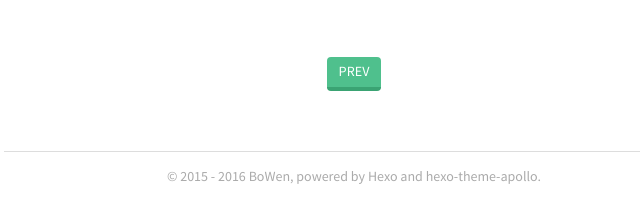
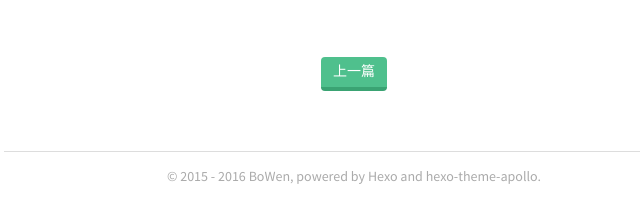
Before and after one commit to sdj0001/sdj0001.github.io, a plain HTML site: page 2016/10/13/hello-world/index.html in a window 1280 px wide. Shown: the part 1024-1247 px from the top of the page, 286-926 px from the left. Drawn offline with nearby package versions, Linux system fonts and the light colour scheme; some packages are replaced by stand-ins of ours.

Commit message:
Site updated: 2016-10-13 15:39:30

```diff
--- a/2016/10/13/hello-world/index.html
+++ b/2016/10/13/hello-world/index.html
@@ -7,4 +7,4 @@
 <p>More info: <a href="https://hexo.io/docs/generating.html" target="_blank" rel="external">Generating</a></p>
 <h3 id="Deploy-to-remote-sites"><a href="#Deploy-to-remote-sites" class="headerlink" title="Deploy to remote sites"></a>Deploy to remote sites</h3><figure class="highlight bash"><table><tr><td class="gutter"><pre><div class="line">1</div></pre></td><td class="code"><pre><div class="line">$ hexo deploy</div></pre></td></tr></table></figure>
 <p>More info: <a href="https://hexo.io/docs/deployment.html" target="_blank" rel="external">Deployment</a></p>
-</div></article></div></section><footer><div class="paginator"><a href="/2016/10/13/test/" class="prev">PREV</a></div><div class="copyright"><p>© 2015 - 2016 <a href="http://yoursite.com">BoWen</a>, powered by <a href="https://hexo.io/" target="_blank">Hexo</a> and <a href="https://github.com/pinggod/hexo-theme-apollo" target="_blank">hexo-theme-apollo</a>.</p></div></footer></div><script async src="//cdn.bootcss.com/mathjax/2.6.1/MathJax.js?config=TeX-MML-AM_CHTML"></script><script>(function(b,o,i,l,e,r){b.GoogleAnalyticsObject=l;b[l]||(b[l]=function(){(b[l].q=b[l].q||[]).push(arguments)});b[l].l=+new Date;e=o.createElement(i);r=o.getElementsByTagName(i)[0];e.src='//www.google-analytics.com/analytics.js';r.parentNode.insertBefore(e,r)}(window,document,'script','ga'));ga('create',"UA-65933410-1",'auto');ga('send','pageview');</script></body></html>
+</div></article></div></section><footer><div class="paginator"><a href="/2016/10/13/test/" class="prev">上一篇</a></div><div class="copyright"><p>© 2015 - 2016 <a href="http://yoursite.com">BoWen</a>, powered by <a href="https://hexo.io/" target="_blank">Hexo</a> and <a href="https://github.com/pinggod/hexo-theme-apollo" target="_blank">hexo-theme-apollo</a>.</p></div></footer></div><script async src="//cdn.bootcss.com/mathjax/2.6.1/MathJax.js?config=TeX-MML-AM_CHTML"></script><script>(function(b,o,i,l,e,r){b.GoogleAnalyticsObject=l;b[l]||(b[l]=function(){(b[l].q=b[l].q||[]).push(arguments)});b[l].l=+new Date;e=o.createElement(i);r=o.getElementsByTagName(i)[0];e.src='//www.google-analytics.com/analytics.js';r.parentNode.insertBefore(e,r)}(window,document,'script','ga'));ga('create',"UA-65933410-1",'auto');ga('send','pageview');</script></body></html>
```
Also changed, not shown: 2016/10/13/test/index.html (+1 -1 lines), index.html (+1 -1 lines).
